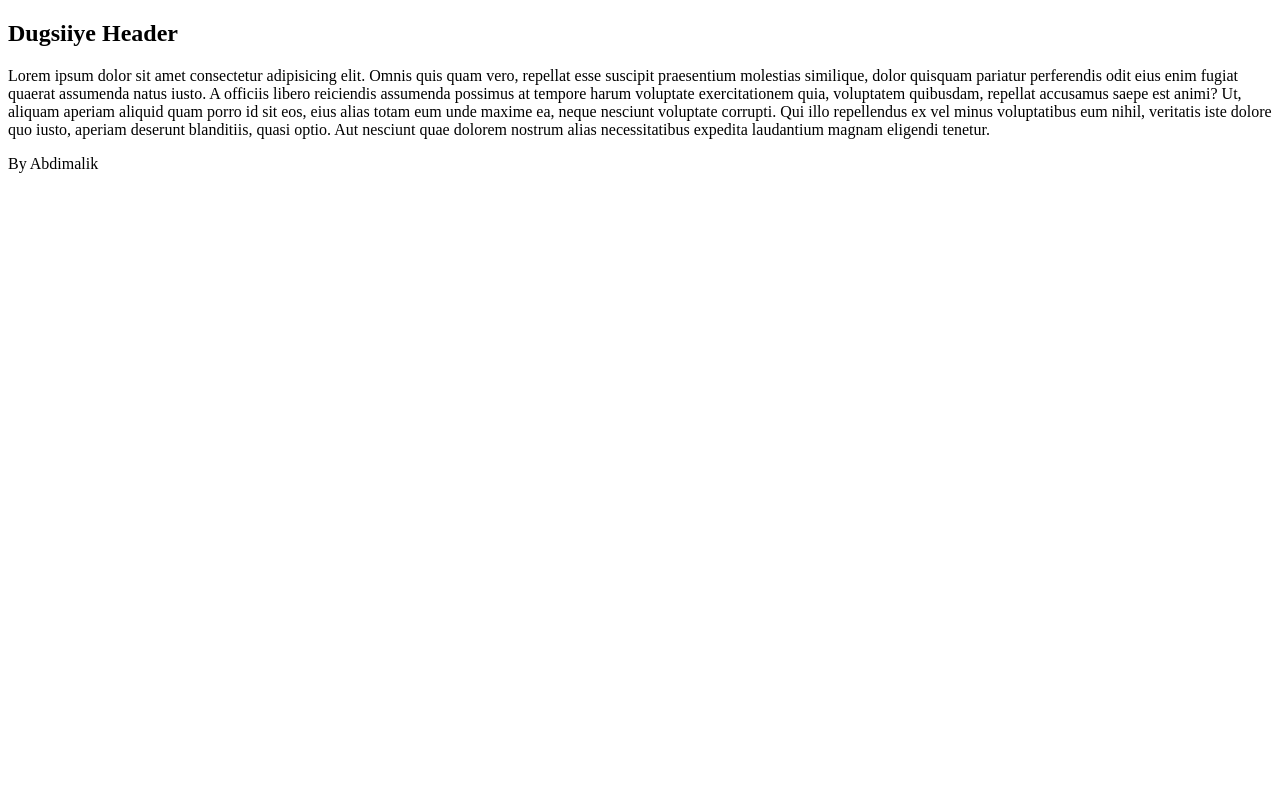
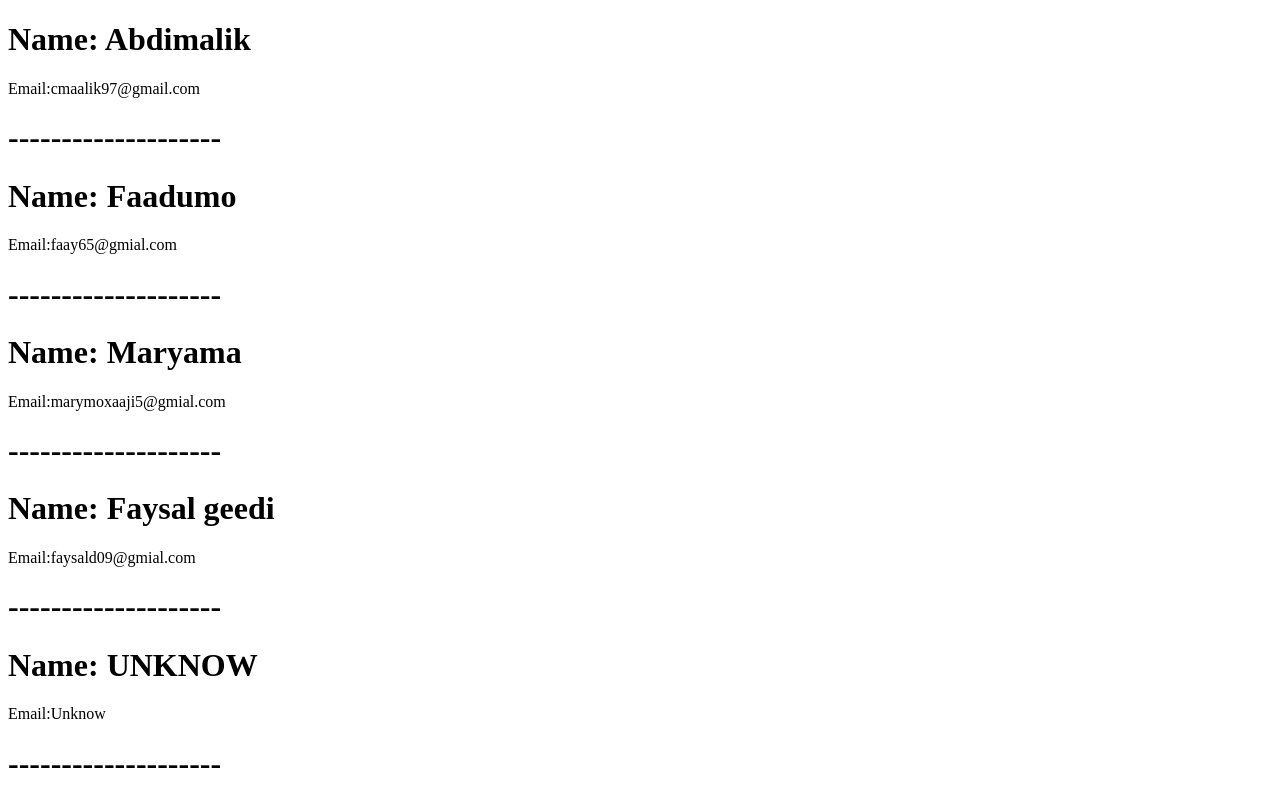
Before and after one commit to cmaalik97/Dugsiiye-ReactJs-Exercise, a React (Vite) app in the folder AnswersExercise/: page / in a window 1280 px wide. Built offline with nearby package versions, Linux system fonts and the light colour scheme.

Commit message:
Exercise 3

```diff
--- a/AnswersExercise/src/App.jsx
+++ b/AnswersExercise/src/App.jsx
@@ -1,10 +1,17 @@
 // import UserCard from "./Dugsiye/Exercise1/UserCard";
-import Blog from "./Dugsiye/Exercise2/Blog";
+// import Blog from "./Dugsiye/Exercise2/Blog";
+import UserCardDaynamic from "./Dugsiye/Exercise3/UserCardDaynamic";
 function App(){
+
   return <>
   {/* <UserCard/> */}
-  <Blog/>
+  {/* <Blog/> */}
 
+  <UserCardDaynamic name="Abdimalik" email="cmaalik97@gmail.com"/>
+  <UserCardDaynamic name="Faadumo " email="faay65@gmial.com"/>
+  <UserCardDaynamic name="Maryama " email="marymoxaaji5@gmial.com"/>
+  <UserCardDaynamic name="Faysal geedi " email="faysald09@gmial.com"/>
+  <UserCardDaynamic/>
   </>
 }
 export default App;
--- /dev/null
+++ b/AnswersExercise/src/Dugsiye/Exercise3/UserCardDaynamic.jsx
@@ -0,0 +1,8 @@
+function UserCardDaynamic({name="UNKNOW" , email="Unknow"}){
+    return <div>
+        <h1>Name: {name}</h1>
+        <p>Email:{email}</p>
+        <h1>--------------------</h1>
+    </div>
+}
+export default UserCardDaynamic;
```
Also changed, not shown: AnswersExercise/src/Dugsiye/Exercise3/README.md (added), AnswersExercise/src/Dugsiye/Exercise3/Screenshot 2026-04-04 114322.png (added).
